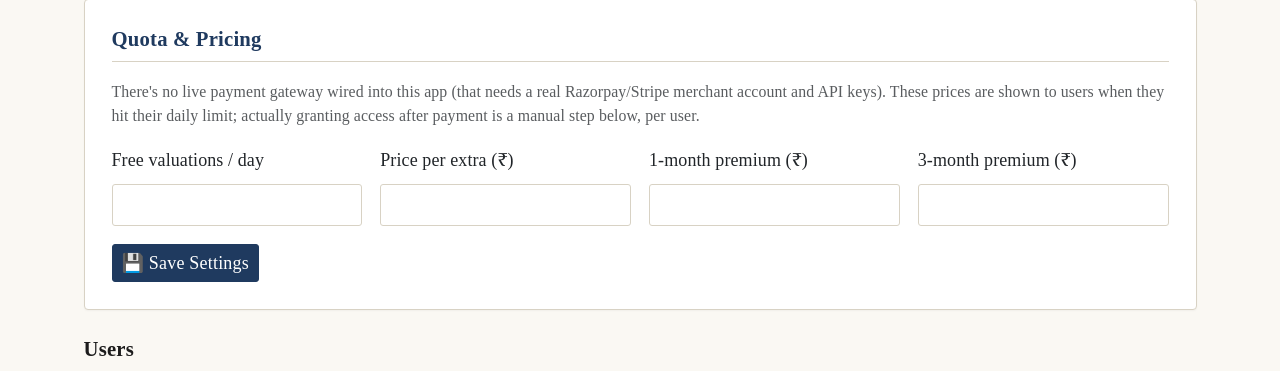
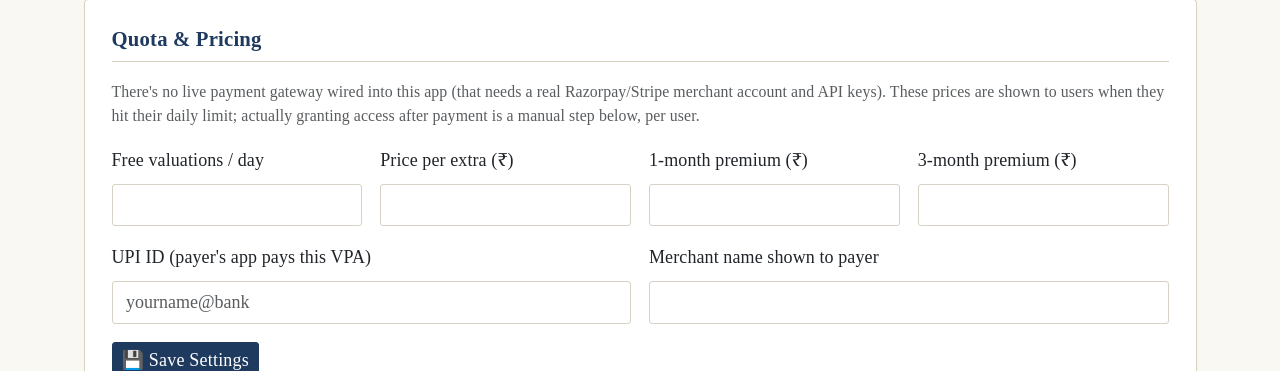
Before and after one commit to sheshangchoksi/sheshvaluation, a Python web app: template app/templates/dcf/admin.html in a window 1280 px wide. Shown: the part 150-521 px from the top of the page. Run offline with Jinja, Linux system fonts and the light colour scheme; the template is opened without the code that fills it, so the values that code supplies are empty.

Commit message:
Add files via upload

```diff
--- a/app/templates/dcf/admin.html
+++ b/app/templates/dcf/admin.html
@@ -28,6 +28,14 @@
       <div class="col-md-3">
         <label class="form-label">3-month premium (₹)</label>
         <input type="number" min="0" class="form-control" name="price_3_month_inr" value="{{ settings.price_3_month_inr }}">
+      </div>
+      <div class="col-md-6">
+        <label class="form-label">UPI ID (payer's app pays this VPA)</label>
+        <input type="text" class="form-control" name="upi_id" value="{{ settings.upi_id }}" placeholder="yourname@bank">
+      </div>
+      <div class="col-md-6">
+        <label class="form-label">Merchant name shown to payer</label>
+        <input type="text" class="form-control" name="upi_merchant_name" value="{{ settings.upi_merchant_name }}">
       </div>
       <div class="col-12">
         <button type="submit" class="btn btn-primary btn-sm">💾 Save Settings</button>
```
